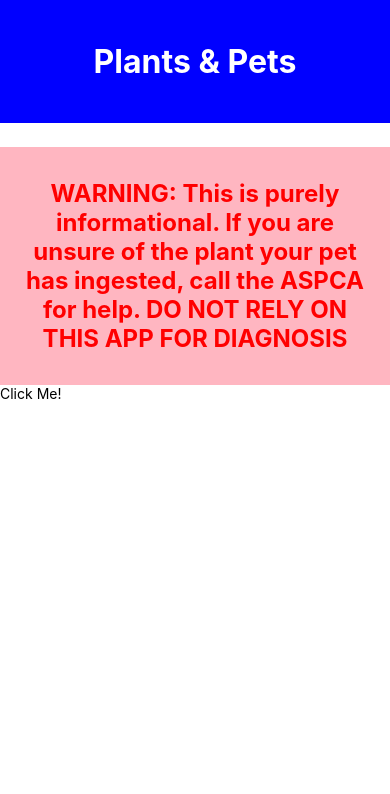
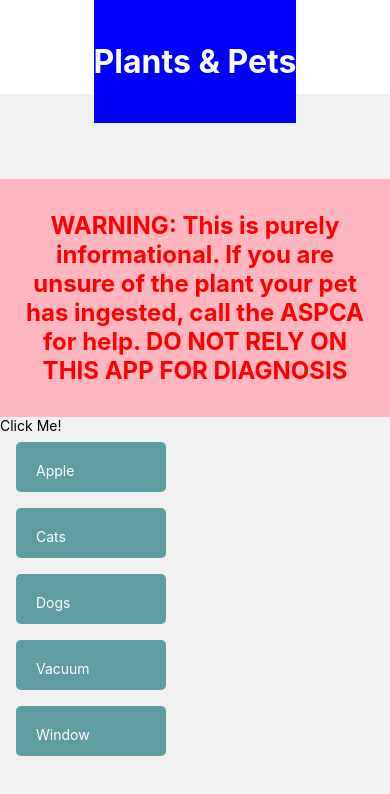
Before and after one commit to tarynmartin/pet-plants-fe, a React Native app: screen / in a window 390 px wide. Shown: the top 794 px of the page. Built offline with nearby package versions, Linux system fonts and the light colour scheme.

Commit message:
set up basic app

```diff
--- a/App.js
+++ b/App.js
@@ -1,18 +1,41 @@
-import { StatusBar } from 'expo-status-bar';
-import { ScrollView, Text, View } from 'react-native';
-import Header from './components/Header/Header';
-import ContactMessage from './components/ContactMessage/ContactMessage';
-import Button from './components/Button/Button';
+import React, { useState } from 'react';
+import { NavigationContainer} from '@react-navigation/native'
+import { createNativeStackNavigator} from '@react-navigation/native-stack'
+import Home from './screens/Home/Home.tsx';
+import Plant from './screens/Plant/Plant.tsx';
+
+const Stack = createNativeStackNavigator();
 
 export default function App() {
+  const things = [{ id: 1, thing: 'apple'}, {id: 2, thing: 'cats'}, { id: 3, thing: 'dogs'}, {id: 4, thing: 'vacuum'}, {id: 5, thing: 'window'}]
+  const [plantsData, setPlantsData] = useState([]);
+  const [selectedPlant, setSelectedPlant] = useState(null);
+  const getPlants = () => {
+    // return fetch('blah')
+    // .then(response => {
+    //   if (!response.ok) {
+    //     throw Error(response.statusText)
+    //   } else {
+    //     return response.json()
+    //   }
+    // }).then(plantData => setPlantsData(plantData))
+    console.log('clicked')
+  }
+
   return (
-    <View>
-      <Header />
-      <StatusBar />
-      <ScrollView>
-        <ContactMessage />
-        <Button />
-      </ScrollView>
-    </View>
+    <NavigationContainer>
+      <Stack.Navigator>
+        <Stack.Group>
+        <Stack.Screen name="Home" options={{headerShown: false}}>
+          {props => <Home {...props} data={things} getData={getPlants} setSelectedItem={setSelectedPlant} />}
+        </Stack.Screen>
+        </Stack.Group>
+        <Stack.Group screenOptions={{presentation: 'modal'}}>
+          <Stack.Screen name="Plant">
+            {props => <Plant {...props}selectedItem={selectedPlant} setSelectedItem={setSelectedPlant} />}
+          </Stack.Screen>
+        </Stack.Group>
+      </Stack.Navigator>
+    </NavigationContainer>
   );
 }
--- /dev/null
+++ b/components/Button/Button.tsx
@@ -0,0 +1,28 @@
+import { StyleSheet, Text, View, Button as ImportedButton, TouchableOpacity } from 'react-native';
+
+const Button = ({getData}) => {
+  return (
+    <View style={styles.container} class="container">
+      <ImportedButton style={styles.Button} onPress={getData} title='Click Me!' />
+    </View>
+  )
+}
+
+const styles = StyleSheet.create({
+  container: {
+    display: 'flex',
+    alignItems: 'center',
+  },
+  Button: {
+    paddingTop: 42,
+    paddingBottom: 42,
+    backgroundColor: 'red',
+    color: 'white',
+    textAlign: 'center',
+    fontSize: 32,
+    fontWeight: 'bold',
+    width: 50
+  }
+});
+
+export default Button;
--- /dev/null
+++ b/components/ContactMessage/ContactMessage.tsx
@@ -0,0 +1,28 @@
+import { StyleSheet, Text, View } from 'react-native';
+
+const ContactMessage = () => {
+  return (
+    <View style={styles.container}>
+      <Text style={styles.title}>WARNING: This is purely informational. If you are unsure of the plant your pet has ingested, call the ASPCA for help. DO NOT RELY ON THIS APP FOR DIAGNOSIS</Text>
+    </View>
+  )
+}
+
+const styles = StyleSheet.create({
+  container: {
+    flex: 1,
+  },
+  title: {
+    paddingTop: 32,
+    paddingBottom: 32,
+    paddingLeft: 16,
+    paddingRight: 16,
+    backgroundColor: 'lightpink',
+    color: 'red',
+    fontWeight: 'bold',
+    textAlign: 'center',
+    fontSize: 24,
+  }
+});
+
+export default ContactMessage;
--- /dev/null
+++ b/components/Header/Header.tsx
@@ -0,0 +1,26 @@
+import { StyleSheet, Text, View } from 'react-native';
+
+const Header = () => {
+  return (
+    <View style={styles.container}>
+      <Text style={styles.title}>Pet Friendly Plants</Text>
+    </View>
+  )
+}
+
+const styles = StyleSheet.create({
+  container: {
+    flex: 1,
+  },
+  title: {
+    paddingTop: 42,
+    paddingBottom: 42,
+    backgroundColor: 'blue',
+    color: 'white',
+    textAlign: 'center',
+    fontSize: 32,
+    fontWeight: 'bold'
+  }
+});
+
+export default Header;
--- /dev/null
+++ b/screens/Home/Home.tsx
@@ -0,0 +1,59 @@
+import { ScrollView, View, Text, StyleSheet, FlatList } from 'react-native';
+import Header from '../../components/Header/Header';
+import ContactMessage from '../../components/ContactMessage/ContactMessage';
+import Button from '../../components/Button/Button';
+
+export default function Home({navigation, data, getData, setSelectedItem}) {
+  return (
+    <View style={styles.screen}>
+      <Header />
+      <View style={styles.body}>
+      <ScrollView>
+        <ContactMessage />
+        <Button getData={getData}/>
+        <View>
+        <FlatList data={data} keyExtractor={item => item.id} renderItem={({item}) => <Text style={styles.item} onPress={() => {
+          setSelectedItem(item)
+          navigation.navigate('Plant', item)
+          }}>{item.thing}</Text>}>
+          {/* put in plantsData; display scientificName */}
+          {/* {things.map(item => (
+            <Text style={styles.item}>{item.thing}</Text>
+          ))} */}
+        </FlatList>
+        </View>
+      </ScrollView>
+      </View>
+    </View>
+  );
+}
+
+
+const styles = StyleSheet.create({
+  screen: {
+    flex: 1,
+    backgroundColor: '#fff',
+    alignItems: 'center',
+    justifyContent: 'center'
+  },
+  body: {
+    flex: 8,
+    width: '100%',
+    backgroundColor: '#14141410'
+  },
+  item: {
+    backgroundColor: 'cadetblue',
+    color: 'white',
+    textTransform: 'capitalize',
+    height: 50,
+    width: 150,
+    justifyContent: 'center',
+    marginVertical: 8,
+    marginHorizontal: 16,
+    padding: 20,
+    borderRadius: 5
+  },
+  title: {
+    fontSize: 32,
+  },
+})
--- /dev/null
+++ b/screens/Plant/Plant.tsx
@@ -0,0 +1,52 @@
+import { ScrollView, View, Text, StyleSheet, FlatList } from 'react-native';
+import Header from '../../components/Header/Header';
+import ContactMessage from '../../components/ContactMessage/ContactMessage';
+
+
+// show selected item
+export default function Plant({navigation, item, setSelectedItem}) {
+  console.log('navigation', navigation.params)
+  return (
+    <View style={styles.screen}>
+      <Header />
+      <View style={styles.body}>
+      <ScrollView>
+        <ContactMessage />
+        <View style={styles.item}>
+          {item.thing}
+        </View>
+      </ScrollView>
+      </View>
+    </View>
+  );
+}
+
+
+const styles = StyleSheet.create({
+  screen: {
+    flex: 1,
+    backgroundColor: '#fff',
+    alignItems: 'center',
+    justifyContent: 'center'
+  },
+  body: {
+    flex: 8,
+    width: '100%',
+    backgroundColor: '#14141410'
+  },
+  item: {
+    backgroundColor: 'cadetblue',
+    color: 'white',
+    textTransform: 'capitalize',
+    height: 50,
+    width: 150,
+    justifyContent: 'center',
+    marginVertical: 8,
+    marginHorizontal: 16,
+    padding: 20,
+    borderRadius: 5
+  },
+  title: {
+    fontSize: 32,
+  },
+})
--- /dev/null
+++ b/tsconfig.json
@@ -0,0 +1,3 @@
+{
+  "extends": "@tsconfig/react-native/tsconfig.json"
+}
```
Also changed, not shown: package.json (+12 -1 lines), 1 other file (tests, documents, lock files or other folders).
